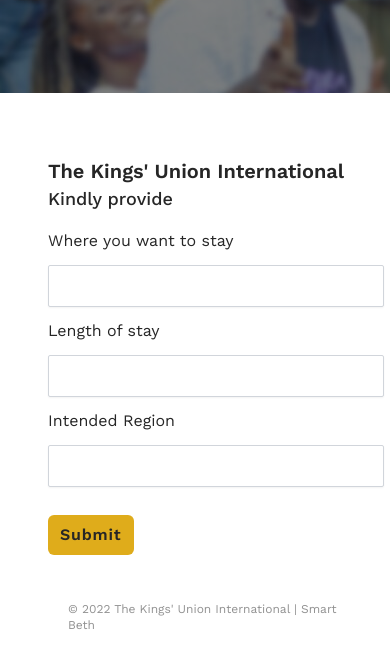
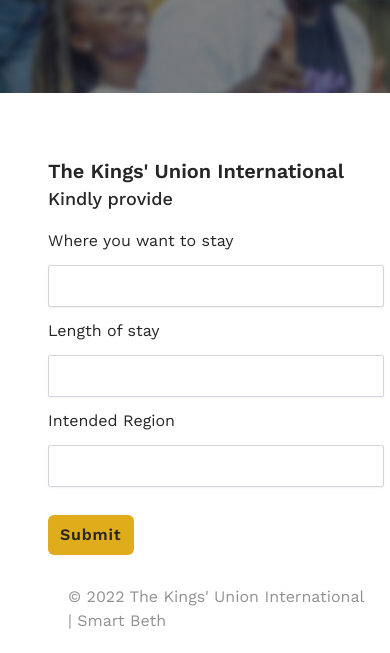
Before and after one commit to wisemasterbuilder/bhp, a plain HTML site: page index.html in a window 390 px wide. Shown: the part 383-1036 px from the top of the page. Drawn offline with nearby package versions, Linux system fonts and the light colour scheme.

Commit message:
Fix Copyright information styles

```diff
--- a/index.html
+++ b/index.html
@@ -62,7 +62,7 @@
                     </div>
                 </div>
             </form>
-            <p class="absolute bottom-0 p-5 text-xs lg:hidden opacity-50 w-[21rem]">© 2022 The Kings' Union International | Smart Beth</p>
+            <p class="absolute bottom-0 p-5 text-[0.5rem] lg:hidden opacity-50 w-[21rem]">© 2022 The Kings' Union International | Smart Beth</p>
         </section>
         <script type="text/javascript">
             const scriptURL = 'https://script.google.com/macros/s/AKfycbxM6lSWR_hLpDd9evDihWpmX__Olv90HLpKtKNna1p8mxwXjsMzTxcDxWNYYYmSNlIfcg/exec'
```
